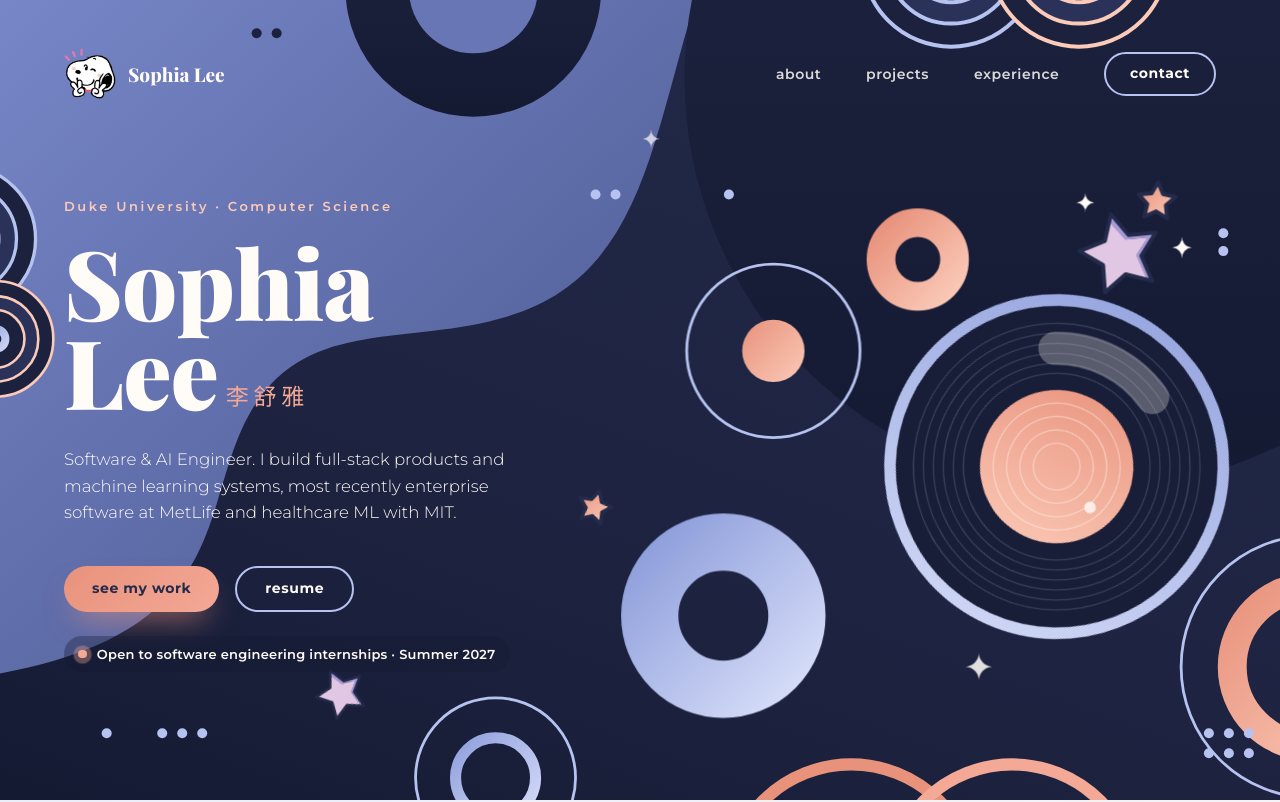
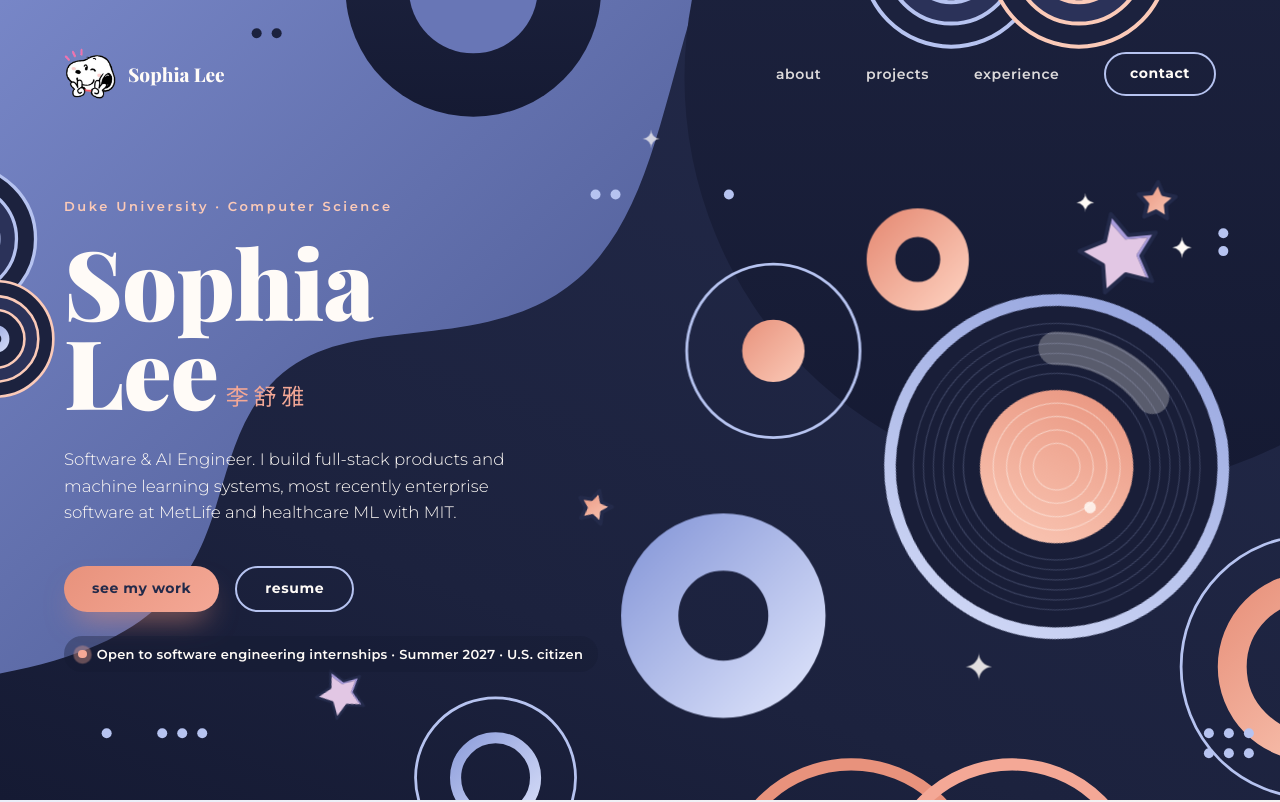
Before and after one commit to leshoya/personalwebsite, a React (Vite) app: page / in a window 1280 px wide. Shown: the top 802 px of the page. Built offline with nearby package versions, Linux system fonts and the light colour scheme.

Commit message:
updated sponsorship info

```diff
--- a/src/components/Contact.tsx
+++ b/src/components/Contact.tsx
@@ -54,7 +54,8 @@ export function Contact() {
             let's talk!
           </h2>
           <p className="contact__text">
-            I'm looking for software engineering internships for Summer 2027.
+            I'm looking for software engineering internships for Summer 2027. I'm a U.S.
+            citizen, so no visa sponsorship is needed.
             Email is the fastest way to reach me!
           </p>
           <div className="hero__actions">
--- a/src/data/content.ts
+++ b/src/data/content.ts
@@ -48,7 +48,7 @@ export const profile = {
   github: "https://github.com/leshoya",
   resume: "resume-sophia-lee.pdf",
   /** Shown in the hero and contact section. */
-  availability: "Open to software engineering internships · Summer 2027",
+  availability: "Open to software engineering internships · Summer 2027 · U.S. citizen",
   spotify: "https://open.spotify.com/user/dqef77t7y46kkq7gdcgmfiaai",
   /** Optional short audio clip in public/ (e.g. "audio/song.mp3") played while hovering the hero record. */
   songPreview: "",
```
